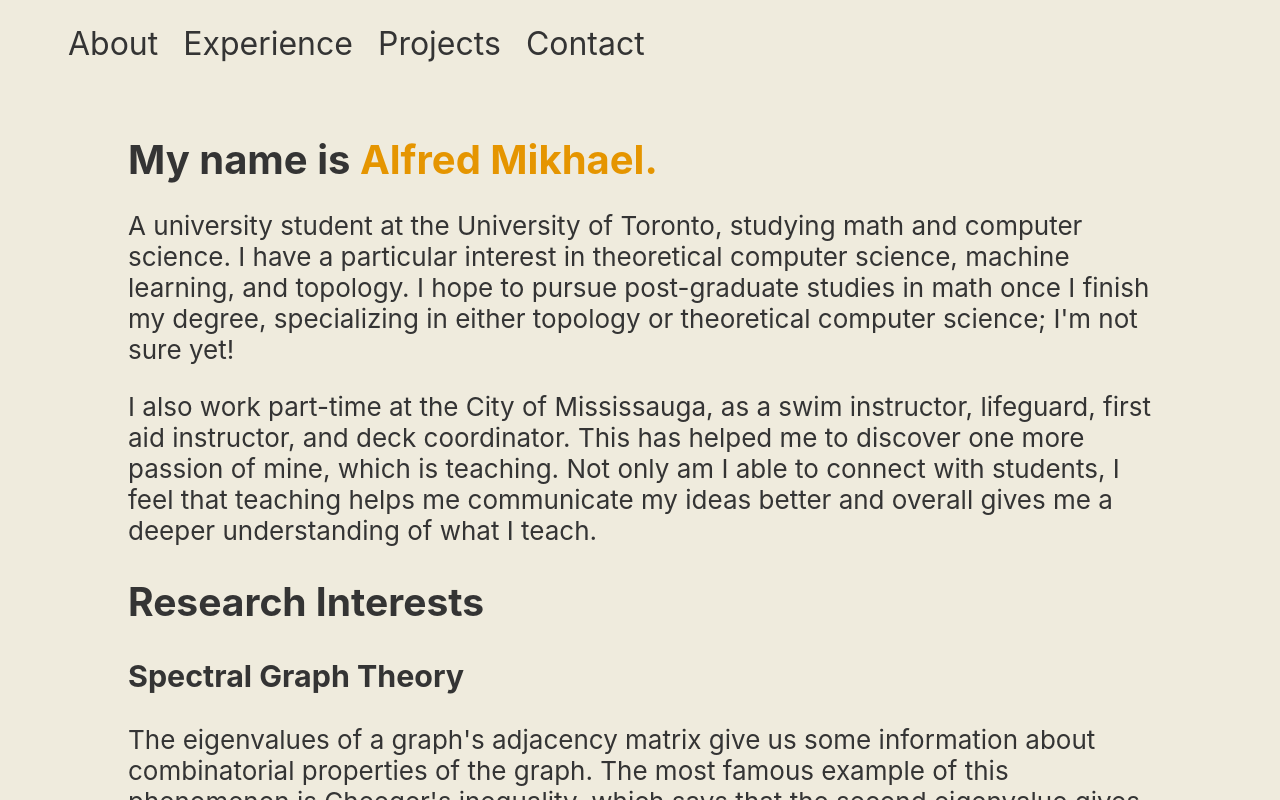
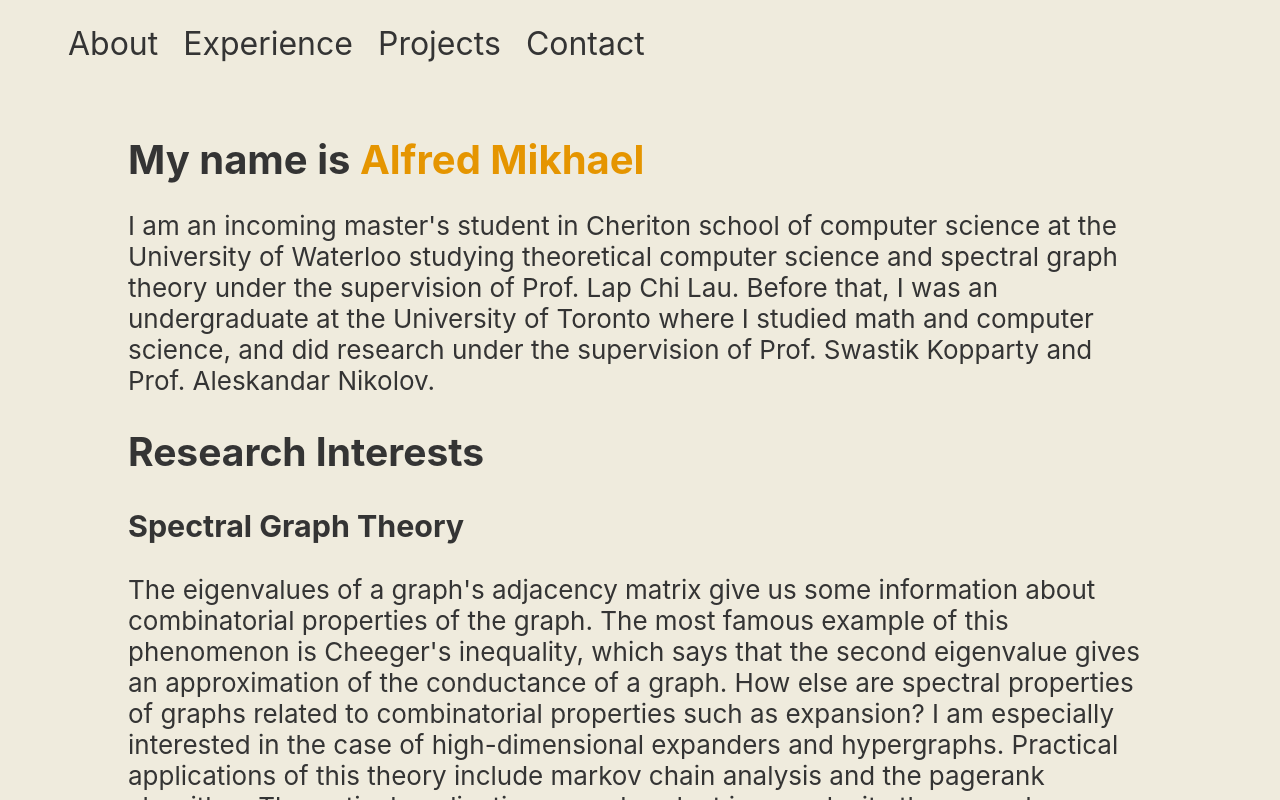
Before and after one commit to alfred-mikhael/alfred-mikhael.github.io, a React (Create React App) app: page /#/ in a window 1280 px wide. Shown: the top 800 px of the page. Built offline with nearby package versions, Linux system fonts and the light colour scheme.

Commit message:
update summary on home page

```diff
--- a/src/components/home/HomeScreen.js
+++ b/src/components/home/HomeScreen.js
@@ -19,21 +19,16 @@ const HomeScreen = () => {
         <div>
             <div className="slide-component">
                 <h1 className="Title">
-                    My name is <span className="my-name">Alfred Mikhael.</span>
+                    My name is <span className="my-name">Alfred Mikhael</span>
                 </h1>
             </div>
 
             <div className="slide-component">
                 <p>
-                    A university student at the University of Toronto, studying math and computer science.
-                    I have a particular interest in theoretical computer science, machine learning, and topology. I hope to
-                    pursue post-graduate studies in math once I finish my degree, specializing in either topology or theoretical computer science;
-                    I'm not sure yet!
-                </p>
-                <p>
-                    I also work part-time at the City of Mississauga, as a swim instructor, lifeguard, first aid instructor, and deck coordinator.
-                    This has helped me to discover one more passion of mine, which is teaching. Not only am I able to connect with students, I feel that
-                    teaching helps me communicate my ideas better and overall gives me a deeper understanding of what I teach.
+                    I am an incoming master's student in Cheriton school of computer science at the University of Waterloo studying theoretical computer science and spectral graph theory under the supervision of
+                    Prof. Lap Chi Lau.
+                    Before that, I was an undergraduate at the University of Toronto where I studied math and computer science, and did research under the
+                    supervision of Prof. Swastik Kopparty and Prof. Aleskandar Nikolov.
                 </p>
             </div>
 
```
